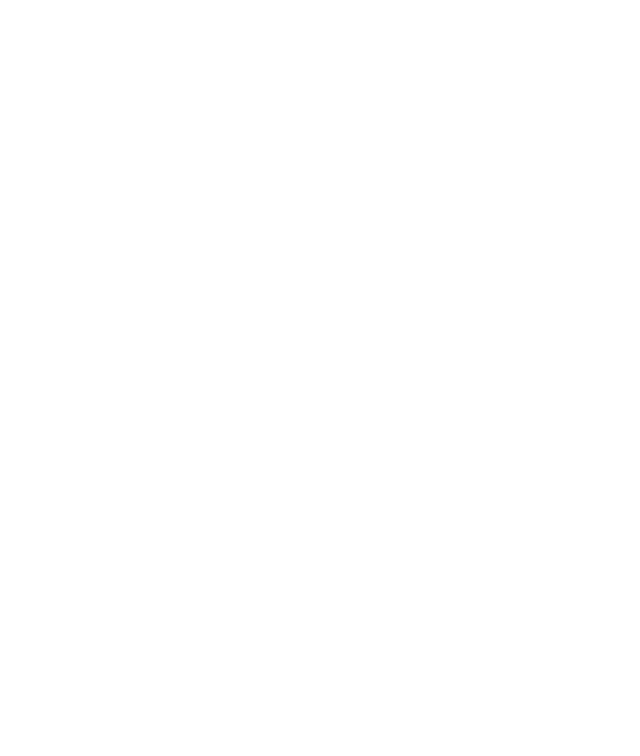
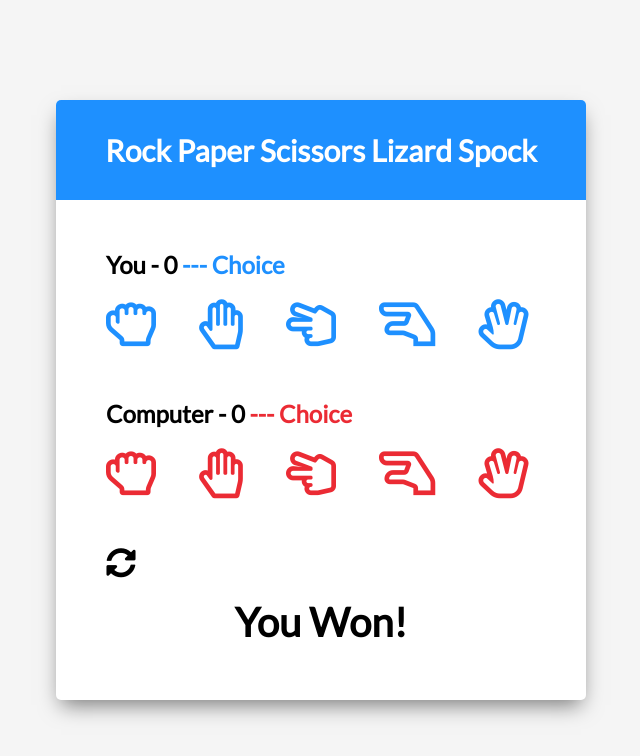
Before and after one commit to Anik7303/spock-rock-game, a plain HTML site: page index.html in a window 1280 px wide. Shown: the whole page, without its empty margins (319-959 px from the left). Drawn offline with Linux system fonts and the light colour scheme.

Commit message:
designing complete

```diff
--- a/index.html
+++ b/index.html
@@ -11,6 +11,38 @@
 </head>
 
 <body>
+    <div class="game-container">
+        <!-- header -->
+        <div class="header">
+            <h1>Rock Paper Scissors Lizard Spock</h1>
+        </div>
+        <!-- player container -->
+        <div class="player-container" id="player">
+            <h2>You - <span id="player-score">0</span><span class="choice" id="player-choice"> --- Choice</span></h2>
+            <i class="far fa-hand-rock" title="Rock" id="player-rock"></i>
+            <i class="far fa-hand-paper" title="Paper" id="player-paper"></i>
+            <i class="far fa-hand-scissors" title="Scissors" id="player-scissors"></i>
+            <i class="far fa-hand-lizard" title="Lizard" id="player-lizard"></i>
+            <i class="far fa-hand-spock" title="Spock" id="player-spock"></i>
+        </div>
+        <!-- computer container -->
+        <div class="player-container" id="computer">
+            <h2>Computer - <span id="computer-score">0</span><span class="choice" id="computer-choice"> ---
+                    Choice</span>
+            </h2>
+            <i class="far fa-hand-rock" title="Rock" id="computer-rock"></i>
+            <i class="far fa-hand-paper" title="Paper" id="computer-paper"></i>
+            <i class="far fa-hand-scissors" title="Scissors" id="computer-scissors"></i>
+            <i class="far fa-hand-lizard" title="Lizard" id="computer-lizard"></i>
+            <i class="far fa-hand-spock" title="Spock" id="computer-spock"></i>
+        </div>
+        <!-- reset icon -->
+        <i class="fas fa-sync-alt reset-icon" title="Reset"></i>
+        <!-- results text -->
+        <div class="result-container">
+            <h3 class="result-text" id="result-text">You Won!</h3>
+        </div>
+    </div>
     <!-- Script -->
     <script src="script.js"></script>
 </body>
--- a/style.css
+++ b/style.css
@@ -7,16 +7,26 @@ html {
 body {
     margin: 0;
     min-height: 100vh;
-
+    background-color: whitesmoke;
     font-family: Lato, sans-serif;
     display: flex;
     justify-content: center;
     align-items: center;
 }
 
+.game-container {
+    width: 530px;
+    height: 600px;
+    background-color: white;
+    border-radius: 5px;
+    box-shadow: 0 10px 20px -5px rgba(0, 0, 0, 0.5);
+}
+
 .header {
     background: dodgerblue;
-
+    border-top-left-radius: 5px;
+    border-top-right-radius: 5px;
+    height: 100px;
     display: flex;
     justify-content: center;
     align-items: center;
@@ -41,6 +51,26 @@ h2 {
     user-select: none;
 }
 
+#player .far,
+#player .choice {
+    color: dodgerblue;
+    cursor: pointer;
+}
+
+#computer .far,
+#computer .choice {
+    color: rgb(235, 43, 52);
+}
+
+#player .far:last-of-type,
+#computer .far:last-of-type {
+    margin-right: 0;
+}
+
+.selected {
+    color: black !important;
+}
+
 .reset-icon {
     font-size: 30px;
     cursor: pointer;
@@ -62,6 +92,7 @@ h2 {
 /* Media Query: Large Smartphone (Vertical) */
 @media screen and (max-width: 600px) {
     .game-container {
+        width: 95%;
         height: 580px;
     }
 
```
